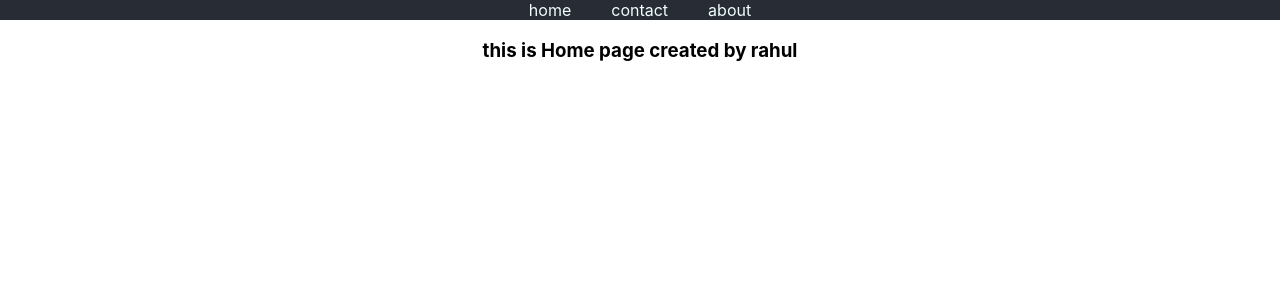
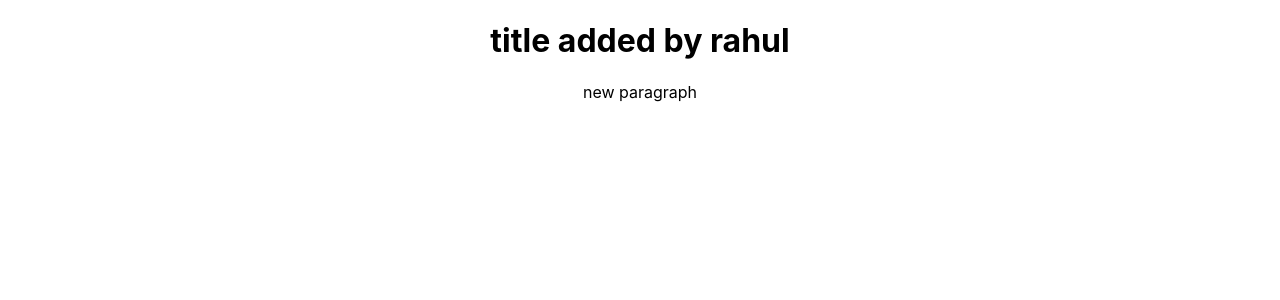
Before and after one commit to rahulchaudhary222/Batch010822, a React (Create React App) app: page / in a window 1280 px wide. Shown: the top 300 px of the page. Built offline with nearby package versions, Linux system fonts and the light colour scheme.

Commit message:
new commit

```diff
--- a/src/App.js
+++ b/src/App.js
@@ -1,42 +1,11 @@
 import logo from "./logo.svg";
 import "./App.css";
-import { Route, Routes } from "react-router-dom";
-import Home from "./components/home/home";
-import About from "./components/about/about";
-import Contact from "./components/contact/conatct";
-import { useNavigate } from "react-router-dom";
+
 function App() {
-  const navigate = useNavigate();
   return (
     <div className="App">
-      <div className="navBar">
-        <span
-          onClick={() => {
-            navigate("/");
-          }}
-        >
-          home
-        </span>
-        <span
-          onClick={() => {
-            navigate("/contact");
-          }}
-        >
-          contact
-        </span>
-        <span
-          onClick={() => {
-            navigate("/about");
-          }}
-        >
-          about
-        </span>
-      </div>
-      <Routes>
-        <Route path="/" element={<Home />}></Route>
-        <Route path="/about" element={<About />}></Route>
-        <Route path="/contact" element={<Contact />}></Route>
-      </Routes>
+      <h1>title added by rahul</h1>
+      <p>new paragraph</p>
     </div>
   );
 }
```
